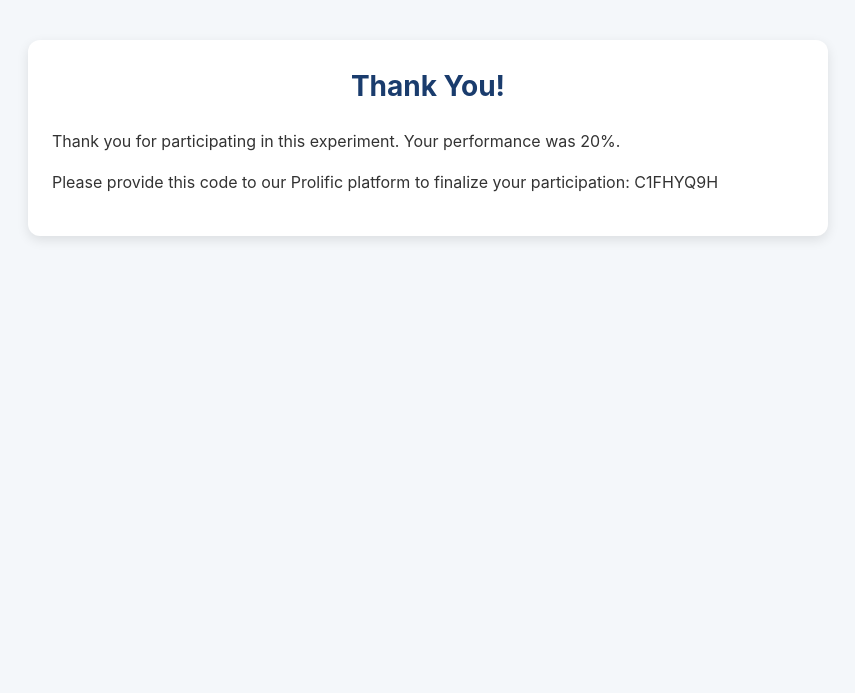
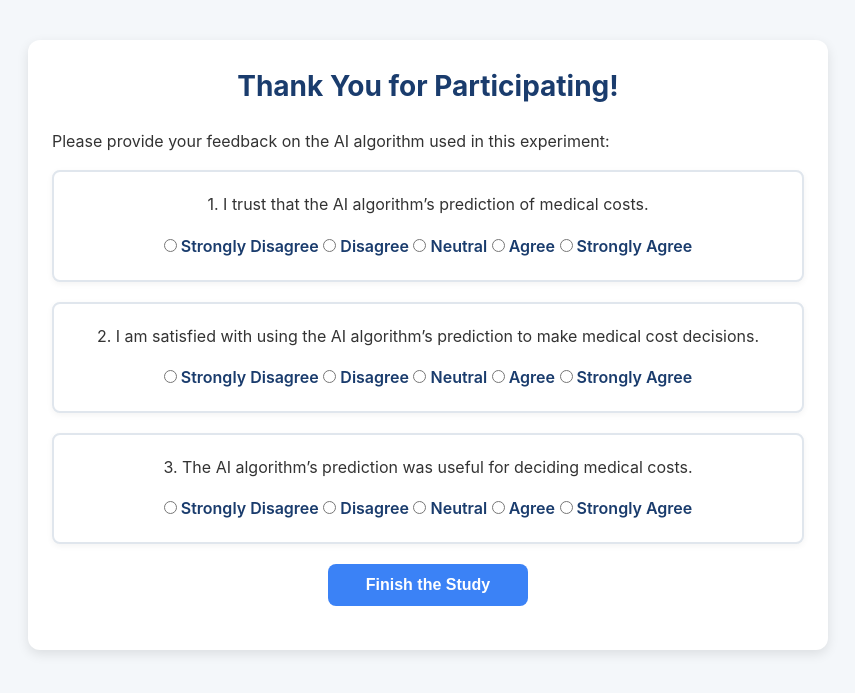
Before and after one commit to AMIRASRZAD/InsuranceExp, a Flask app: page /end_with_error in a window 1280 px wide. Shown: the top 693 px of the page, without its empty margins (212-1067 px from the left). Run offline with Flask 2, Linux system fonts and the light colour scheme; data that the repository does not hold is empty; parts of the project's set-up code (start-up, migrations or seed data) failed here and were passed over; some libraries are stand-ins or nearby versions.

```diff
--- a/app.py
+++ b/app.py
@@ -390,14 +390,55 @@ def task():
     task_index = session.get('task_index', 0)
     tasks = session.get('tasks', [])
     logging.debug(f"Task route: task_index={task_index}, tasks_length={len(tasks)}")
+
+    # Handle Likert form submission from end.html
+    if request.method == 'POST' and 'trust' in request.form:
+        max_retries = 3
+        conn = None
+        trust = int(request.form.get('trust', 0))
+        satisfaction = int(request.form.get('satisfaction', 0))
+        usefulness = int(request.form.get('usefulness', 0))
+        logging.debug(f"Saving survey responses: trust={trust}, satisfaction={satisfaction}, usefulness={usefulness}")
+        for attempt in range(max_retries):
+            conn = db_pool.getconn()
+            try:
+                with conn.cursor() as cur:
+                    # Update all records for the participant with survey responses
+                    cur.execute(
+                        "UPDATE responses SET trust = %s, satisfaction = %s, usefulness = %s "
+                        "WHERE prolific_id = %s",
+                        (trust, satisfaction, usefulness, session['prolific_id'])
+                    )
+                    conn.commit()
+                logging.info("Survey responses saved successfully")
+                break
+            except psycopg2.OperationalError as e:
+                logging.error(f"Database OperationalError on attempt {attempt + 1}: {str(e)}")
+                if attempt < max_retries - 1:
+                    time.sleep(2)
+                    continue
+                conn.close()
+                db_pool.putconn(conn, close=True)
+                return "Database connection failed after retries", 500
+            except Exception as e:
+                logging.error(f"Database error: {str(e)}")
+                conn.rollback()
+                db_pool.putconn(conn, close=True)
+                return f"Error saving survey data: {str(e)}", 500
+            finally:
+                if conn and not conn.closed:
+                    db_pool.putconn(conn)
+        completion_code = "C1X2Y3Z4"  # Static Prolific completion code
+        return render_template('end.html', completion_code=completion_code, submitted=True)
+
+    # Handle task logic
     if task_index >= 6:
         max_retries = 3
         conn = None
         performance_wins = session.get('performance_wins', 0)
-        performance_score = min(100, 20 + performance_wins * 20)  # 0 wins = 20%, 1 win = 40%, 2 wins = 60%, 3 wins = 80%, 4+ wins = 100%
-        bonus = (performance_score / 100) * 2.0
+        bonus = (min(100, 20 + performance_wins * 20) / 100) * 2.0
         attention_errors = session.get('attention_errors', 0)
-        logging.info(f"Participant with Prolific ID {session.get('prolific_id')} performance: {performance_score}%, bonus: ${bonus:.2f}, attention_errors: {attention_errors}")
+        logging.info(f"Participant with Prolific ID {session.get('prolific_id')} ended, bonus: ${bonus:.2f}, attention_errors: {attention_errors}")
         for attempt in range(max_retries):
             conn = db_pool.getconn()
             try:
@@ -425,13 +466,14 @@ def task():
                             task_data['true_charges'], task_data['age'], task_data['bmi'],
                             task_data['children'], task_data['smoker'], task_data['prediction_error'],
                             task_data['total_uncertainty_std'], task_data['epistemic_uncertainty_std'], task_data['aleatoric_uncertainty_std'],
-                            response['Task_Duration_ms'], response['Created_At'], attention_errors
+                            response['Task_Duration_ms'], log_response['Created_At'], attention_errors,
+                            None, None, None  # NULL for trust, satisfaction, usefulness
                         )
-                        logging.debug(f"INSERT arguments: {insert_args}")
                         cur.execute(
                             "INSERT INTO responses (prolific_id, task_number, condition, initial_guess, final_guess, predicted_charge, uncertainty_level, "
-                            "true_charge, age, bmi, children, smoker, prediction_error, total_uncertainty_std, epistemic_uncertainty_std, aleatoric_uncertainty_std, task_duration_ms, created_at, attention_errors) "
-                            "VALUES (%s, %s, %s, %s, %s, %s, %s, %s, %s, %s, %s, %s, %s, %s, %s, %s, %s, %s, %s)",
+                            "true_charge, age, bmi, children, smoker, prediction_error, total_uncertainty_std, epistemic_uncertainty_std, aleatoric_uncertainty_std, "
+                            "task_duration_ms, created_at, attention_errors, trust, satisfaction, usefulness) "
+                            "VALUES (%s, %s, %s, %s, %s, %s, %s, %s, %s, %s, %s, %s, %s, %s, %s, %s, %s, %s, %s, %s, %s, %s)",
                             insert_args
                         )
                     conn.commit()
@@ -457,7 +499,7 @@ def task():
         session.pop('tasks', None)
         session.pop('task_index', None)
         session.pop('attention_errors', None)
-        return render_template('end.html', performance_score=performance_score)
+        return render_template('end.html', completion_code=None, submitted=False)
 
     task_data = tasks[task_index]
     condition = session['condition']
@@ -629,10 +671,9 @@ def end_with_error():
     max_retries = 3
     conn = None
     performance_wins = session.get('performance_wins', 0)
-    performance_score = min(100, 20 + performance_wins * 20)  # 0 wins = 20%, 1 win = 40%, 2 wins = 60%, 3 wins = 80%, 4+ wins = 100%
-    bonus = (performance_score / 100) * 2.0
+    bonus = (min(100, 20 + performance_wins * 20) / 100) * 2.0
     attention_errors = session.get('attention_errors', 0)
-    logging.info(f"Participant with Prolific ID {session.get('prolific_id')} ended early due to attention errors: {attention_errors}, performance: {performance_score}%, bonus: ${bonus:.2f}")
+    logging.info(f"Participant with Prolific ID {session.get('prolific_id')} ended early due to attention errors: {attention_errors}, bonus: ${bonus:.2f}")
     for attempt in range(max_retries):
         conn = db_pool.getconn()
         try:
@@ -641,7 +682,7 @@ def end_with_error():
                 schema = [row[0] for row in cur.fetchall()]
                 logging.debug(f"Responses table schema: {schema}")
                 for response in session.get('responses', []):
-                    task_data = next(t for t in tasks if t['ID'] == response['ID'])
+                    task_data = next(t for t in session['tasks'] if t['ID'] == response['ID'])
                     uncertainty_level = task_data.get('uncertainty_level', 1)
                     try:
                         uncertainty_level = int(uncertainty_level)
@@ -660,14 +701,25 @@ def end_with_error():
                         task_data['true_charges'], task_data['age'], task_data['bmi'],
                         task_data['children'], task_data['smoker'], task_data['prediction_error'],
                         task_data['total_uncertainty_std'], task_data['epistemic_uncertainty_std'], task_data['aleatoric_uncertainty_std'],
-                        response['Task_Duration_ms'], response['Created_At'], attention_errors
+                        response['Task_Duration_ms'], log_response['Created_At'], attention_errors,
+                        None, None, None  # NULL for trust, satisfaction, usefulness
                     )
-                    logging.debug(f"INSERT arguments: {insert_args}")
                     cur.execute(
                         "INSERT INTO responses (prolific_id, task_number, condition, initial_guess, final_guess, predicted_charge, uncertainty_level, "
-                        "true_charge, age, bmi, children, smoker, prediction_error, total_uncertainty_std, epistemic_uncertainty_std, aleatoric_uncertainty_std, task_duration_ms, created_at, attention_errors) "
-                        "VALUES (%s, %s, %s, %s, %s, %s, %s, %s, %s, %s, %s, %s, %s, %s, %s, %s, %s, %s, %s)",
+                        "true_charge, age, bmi, children, smoker, prediction_error, total_uncertainty_std, epistemic_uncertainty_std, aleatoric_uncertainty_std, "
+                        "task_duration_ms, created_at, attention_errors, trust, satisfaction, usefulness) "
+                        "VALUES (%s, %s, %s, %s, %s, %s, %s, %s, %s, %s, %s, %s, %s, %s, %s, %s, %s, %s, %s, %s, %s, %s)",
                         insert_args
+                    )
+                if 'trust' in request.form:
+                    trust = int(request.form.get('trust', 0))
+                    satisfaction = int(request.form.get('satisfaction', 0))
+                    usefulness = int(request.form.get('usefulness', 0))
+                    logging.debug(f"Saving survey responses: trust={trust}, satisfaction={satisfaction}, usefulness={usefulness}")
+                    cur.execute(
+                        "UPDATE responses SET trust = %s, satisfaction = %s, usefulness = %s "
+                        "WHERE prolific_id = %s",
+                        (trust, satisfaction, usefulness, session['prolific_id'])
                     )
                 conn.commit()
             logging.info("Database commit successful")
@@ -692,7 +744,8 @@ def end_with_error():
     session.pop('tasks', None)
     session.pop('task_index', None)
     session.pop('attention_errors', None)
-    return render_template('end.html', performance_score=performance_score)
+    completion_code = "C1X2Y3Z4"  # Static Prolific completion code
+    return render_template('end.html', completion_code='trust' in request.form and completion_code, submitted='trust' in request.form)
 
 @app.route('/test-db')
 def test_db():
--- a/templates/end.html
+++ b/templates/end.html
@@ -3,17 +3,58 @@
 <head>
     <meta charset="UTF-8">
     <meta name="viewport" content="width=device-width, initial-scale=1.0">
-    <title>Thank You!</title>
+    <title>End of Experiment</title>
     <link rel="stylesheet" href="/static/styles.css">
+    <script>
+        function hideForm() {
+            document.getElementById('survey-form').style.display = 'none';
+            document.getElementById('instructions').style.display = 'none';
+        }
+    </script>
 </head>
 <body>
     <div class="container">
-        <h1>Thank You!</h1>
-        {% if ended_early %}
-            <p>The experiment is finished, thank you.</p>
-        {% else %}
-            <p>Thank you for participating in this experiment. Your performance was {{ performance_score }}%.</p>
-            <p>Please provide this code to our Prolific platform to finalize your participation: C1FHYQ9H</p>
+        <h1>Thank You for Participating!</h1>
+        {% if not submitted %}
+            <p id="instructions">Please provide your feedback on the AI algorithm used in this experiment:</p>
+            <form id="survey-form" action="{{ url_for('task') if not ended_early else url_for('end_with_error') }}" method="post" onsubmit="hideForm()">
+                <div class="section">
+                    <p>1. I trust that the AI algorithm’s prediction of medical costs.</p>
+                    <div class="radio-container">
+                        <label><input type="radio" name="trust" value="1" required> Strongly Disagree</label>
+                        <label><input type="radio" name="trust" value="2"> Disagree</label>
+                        <label><input type="radio" name="trust" value="3"> Neutral</label>
+                        <label><input type="radio" name="trust" value="4"> Agree</label>
+                        <label><input type="radio" name="trust" value="5"> Strongly Agree</label>
+                    </div>
+                </div>
+                <div class="section">
+                    <p>2. I am satisfied with using the AI algorithm’s prediction to make medical cost decisions.</p>
+                    <div class="radio-container">
+                        <label><input type="radio" name="satisfaction" value="1" required> Strongly Disagree</label>
+                        <label><input type="radio" name="satisfaction" value="2"> Disagree</label>
+                        <label><input type="radio" name="satisfaction" value="3"> Neutral</label>
+                        <label><input type="radio" name="satisfaction" value="4"> Agree</label>
+                        <label><input type="radio" name="satisfaction" value="5"> Strongly Agree</label>
+                    </div>
+                </div>
+                <div class="section">
+                    <p>3. The AI algorithm’s prediction was useful for deciding medical costs.</p>
+                    <div class="radio-container">
+                        <label><input type="radio" name="usefulness" value="1" required> Strongly Disagree</label>
+                        <label><input type="radio" name="usefulness" value="2"> Disagree</label>
+                        <label><input type="radio" name="usefulness" value="3"> Neutral</label>
+                        <label><input type="radio" name="usefulness" value="4"> Agree</label>
+                        <label><input type="radio" name="usefulness" value="5"> Strongly Agree</label>
+                    </div>
+                </div>
+                <div class="button-container">
+                    <button type="submit">Finish the Study</button>
+                </div>
+            </form>
+        {% endif %}
+        {% if completion_code %}
+            <p>Your Prolific completion code is: <strong>{{ completion_code }}</strong></p>
         {% endif %}
     </div>
 </body>
```
Also changed, not shown: 2 other files.
